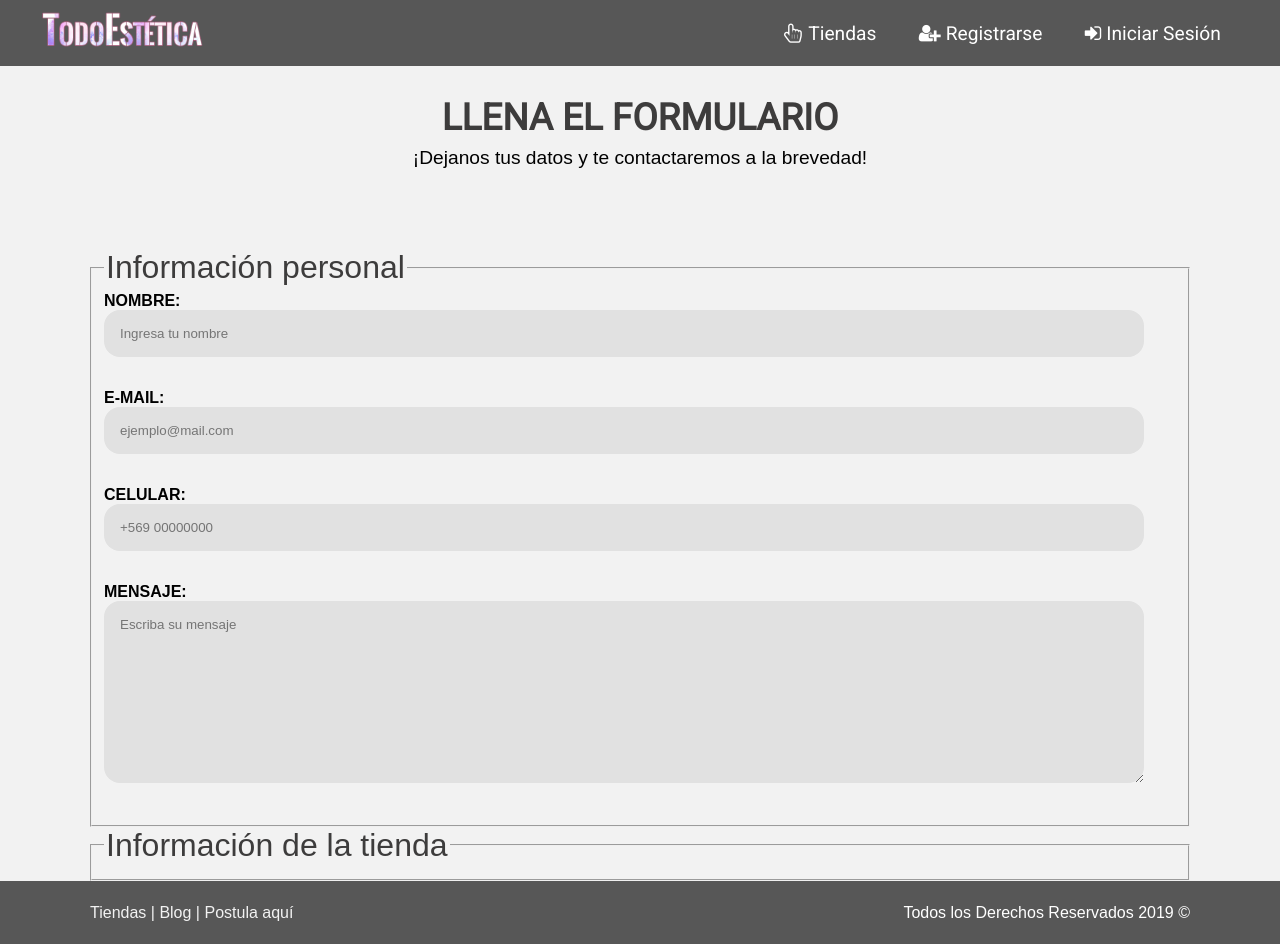
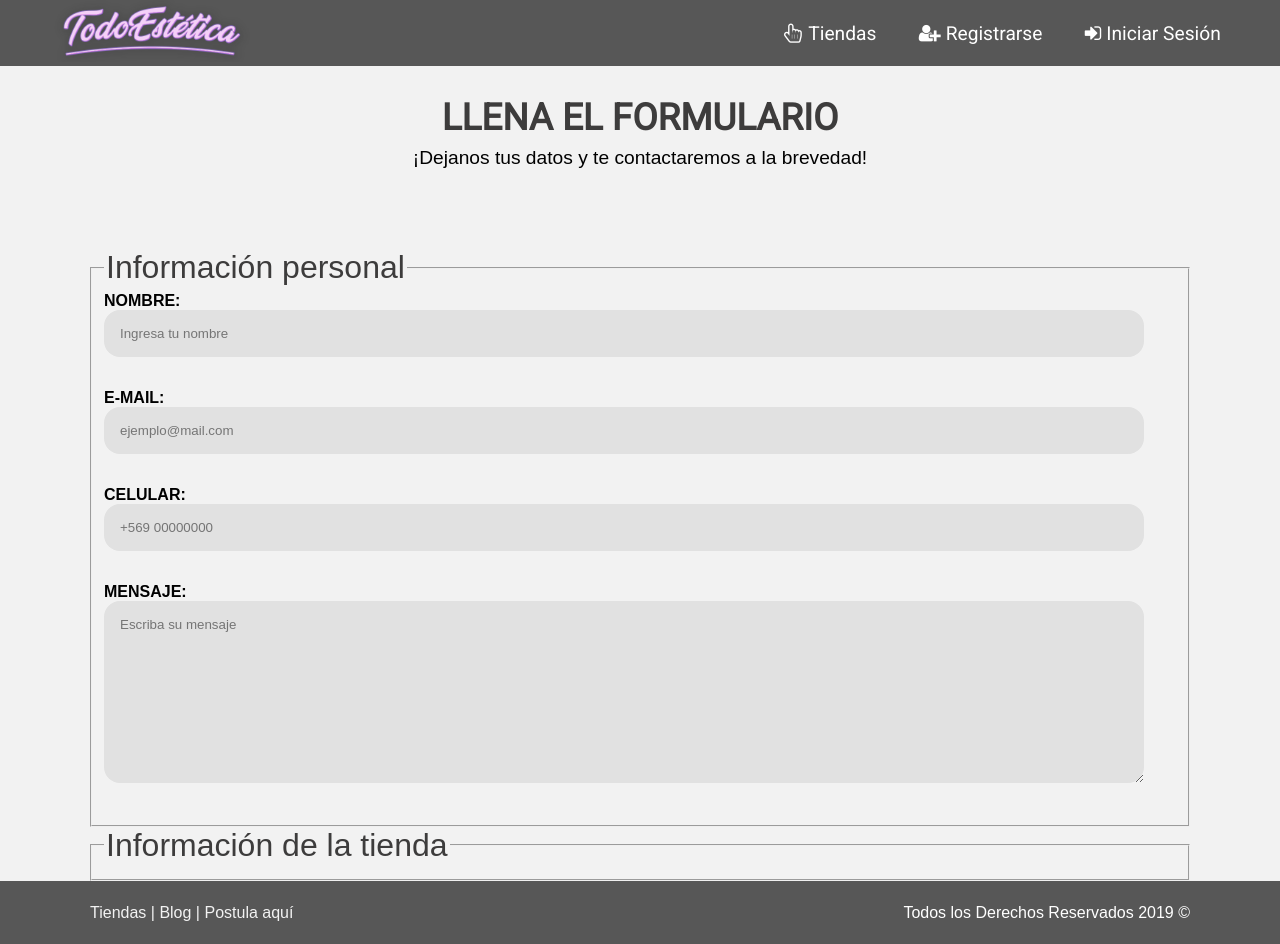
Before and after one commit to joaquinvastt/TodoEstetica, a plain HTML site: page contacto.html in a window 1280 px wide. Drawn offline with Linux system fonts and the light colour scheme.

Commit message:
1.0.6 V2
logo

```diff
--- a/contacto.html
+++ b/contacto.html
@@ -18,7 +18,7 @@
     <header id="header">
         <nav class="menu">
             <div class="logo">
-                <a href="index.html"><img src="img/Header/logotodoes.png" alt=""></a>
+                <a href="index.html"><img src="img/Header/Logo_Oficial_3.png" alt="Imagen Logo"></a>
                 <a href="#" class="btn-menu" id="btn-menu"><i class="icono fa fa-bars" aria-hidden="true"></i></a>
             </div>
 
```
Also changed, not shown: index.html (+2 -2 lines), registro.html (+1 -1 lines).
